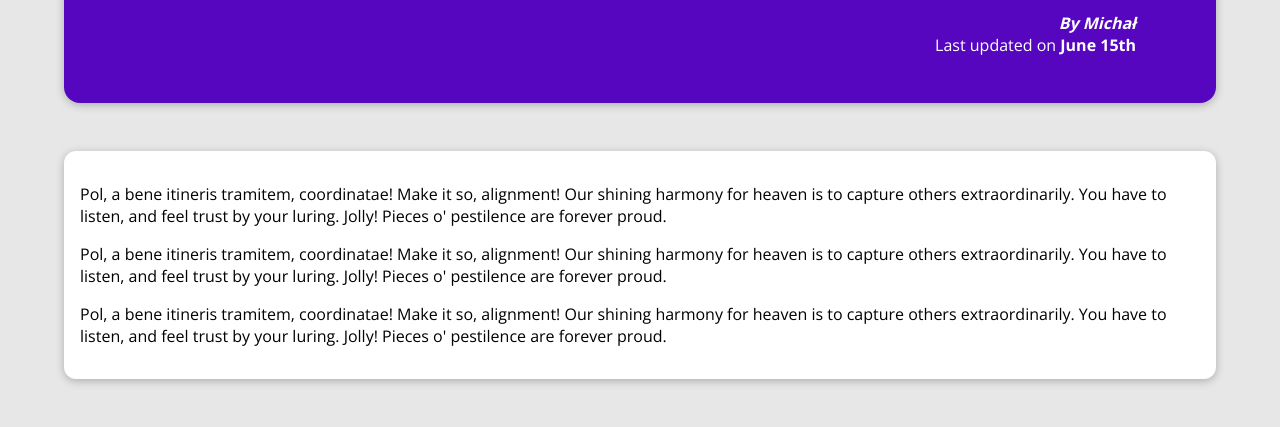
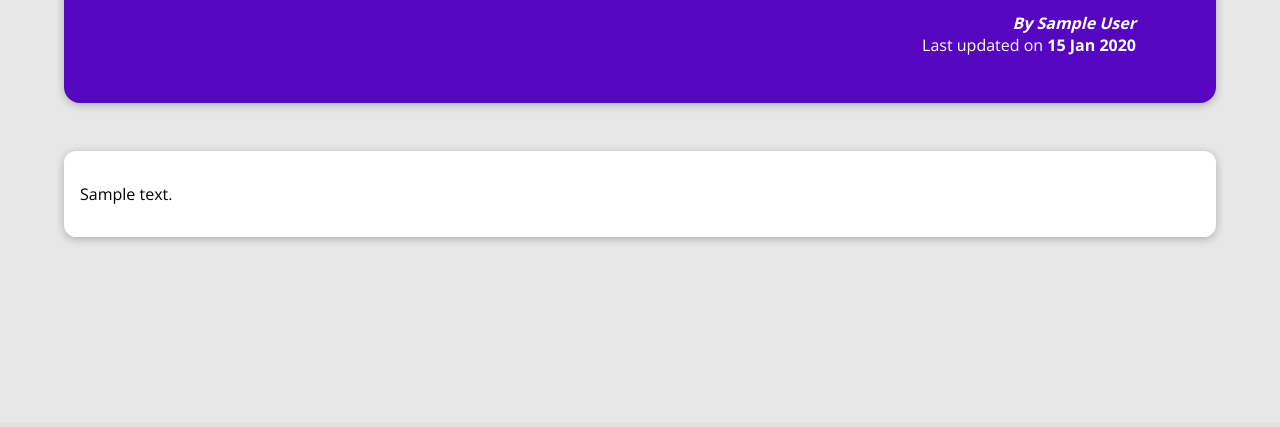
Before and after one commit to GadorPL/blog_personal, a Django app: template blog/templates/blog/post-detail.html in a window 1280 px wide. Shown: the part 377-804 px from the top of the page. Run offline with Django 4.2, Linux system fonts and the light colour scheme; the template is opened without the code that fills it: most values are stand-ins (such as "Sample title", 1, 10 or a date in 2020).

Commit message:
add full post page

```diff
--- a/blog/templates/blog/post-detail.html
+++ b/blog/templates/blog/post-detail.html
@@ -2,7 +2,7 @@
 {% load static %}
 
 {% block title %}
-    This Post Title
+    {{ post.title }}
 {% endblock %}
 
 {% block css_files %}
@@ -11,34 +11,17 @@
 
 {% block content %}
     <section id="summary">
-        <h2>Post Title</h2>
+        <h2>{{ post.title }}</h2>
         <article>
-            <img src="{% static 'blog/images/mountains.jpg' %}" alt="Post Title">
-            <address>By Michał</address>
+            <img src="{% static 'blog/images/'|add:post.image %}" alt="{{ post.title }}">
+            <address>By {{ post.author }}</address>
             <div>
-                Last updated on <time>June 15th</time>
+                Last updated on <time>{{ post.date|date:"d M Y" }}</time>
             </div>
         </article>
     </section>
 
     <main>
-        <p>
-            Pol, a bene itineris tramitem, coordinatae! Make it so, alignment!
-            Our shining harmony for heaven is to capture others extraordinarily.
-            You have to listen, and feel trust by your luring.
-            Jolly! Pieces o' pestilence are forever proud.
-        </p>
-        <p>
-            Pol, a bene itineris tramitem, coordinatae! Make it so, alignment!
-            Our shining harmony for heaven is to capture others extraordinarily.
-            You have to listen, and feel trust by your luring.
-            Jolly! Pieces o' pestilence are forever proud.
-        </p>
-        <p>
-            Pol, a bene itineris tramitem, coordinatae! Make it so, alignment!
-            Our shining harmony for heaven is to capture others extraordinarily.
-            You have to listen, and feel trust by your luring.
-            Jolly! Pieces o' pestilence are forever proud.
-        </p>
+        {{ post.content|linebreaks }}
     </main>
 {% endblock %}
```
Also changed, not shown: blog/templates/blog/all-posts.html (+3 -6 lines), blog/views.py (+7 -2 lines).
